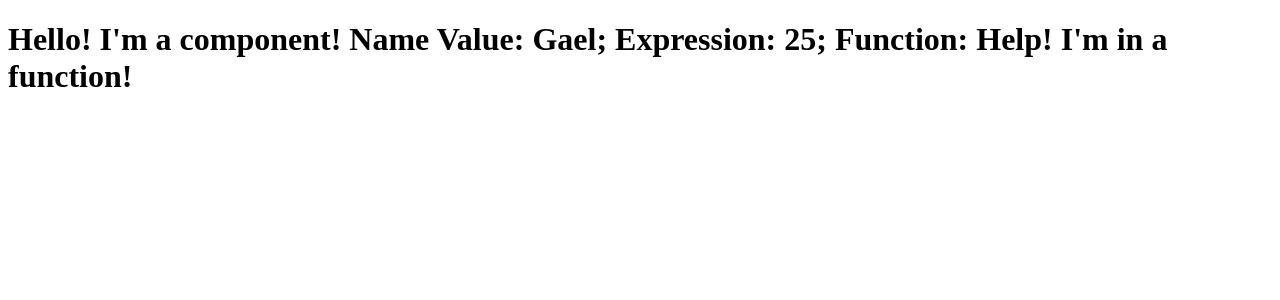
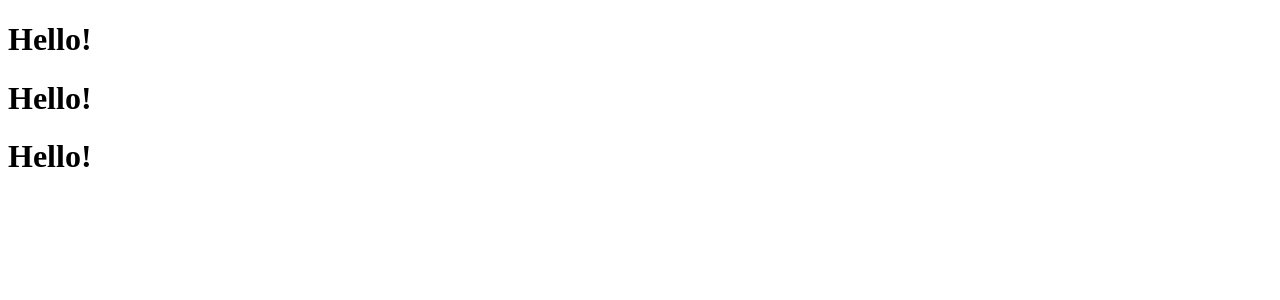
Before and after one commit to Neonsy/React-First-Steps, a React (Vite) app: page / in a window 1280 px wide. Shown: the top 300 px of the page. Built offline with nearby package versions, Linux system fonts and the light colour scheme.

Commit message:
End of section 4

```diff
--- a/src/App.jsx
+++ b/src/App.jsx
@@ -4,6 +4,8 @@ function App() {
   return (
     <div className='App'>
       <Hello />
+      <Hello />
+      <Hello />
     </div>
   );
 }
--- a/src/components/Hello.jsx
+++ b/src/components/Hello.jsx
@@ -1,15 +1,5 @@
-const name = 'Gael';
-
-function displayMessage() {
-  return "Help! I'm in a function!";
-}
-
 function Hello() {
-  return (
-    <h1>
-      Hello! I'm a component! Name Value: {name}; Expression: {5 * 5}; Function: {displayMessage()}
-    </h1>
-  );
+  return <h1>Hello!</h1>;
 }
 
 export default Hello;
```
Also changed, not shown: notes/04-reusability-of-components.md (added, +13 -0 lines), 1 other file (tests, documents, lock files or other folders).
